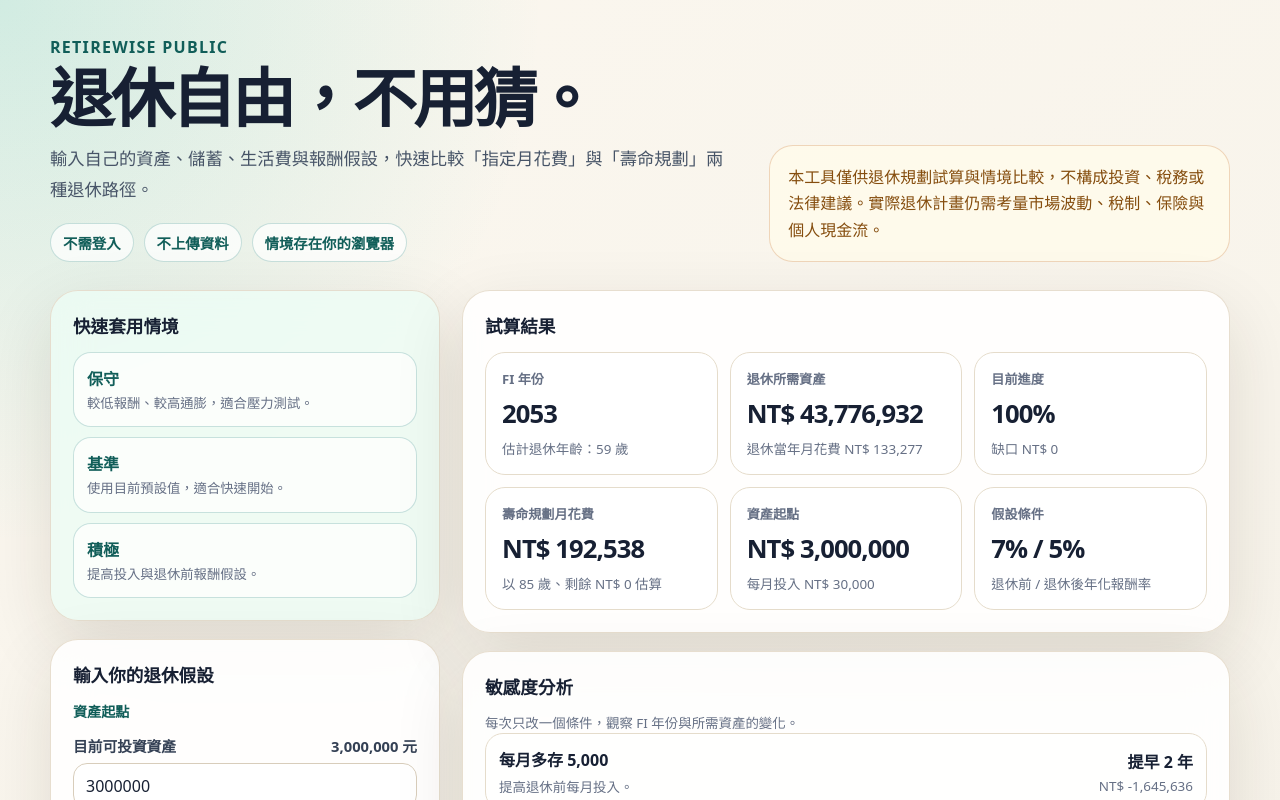
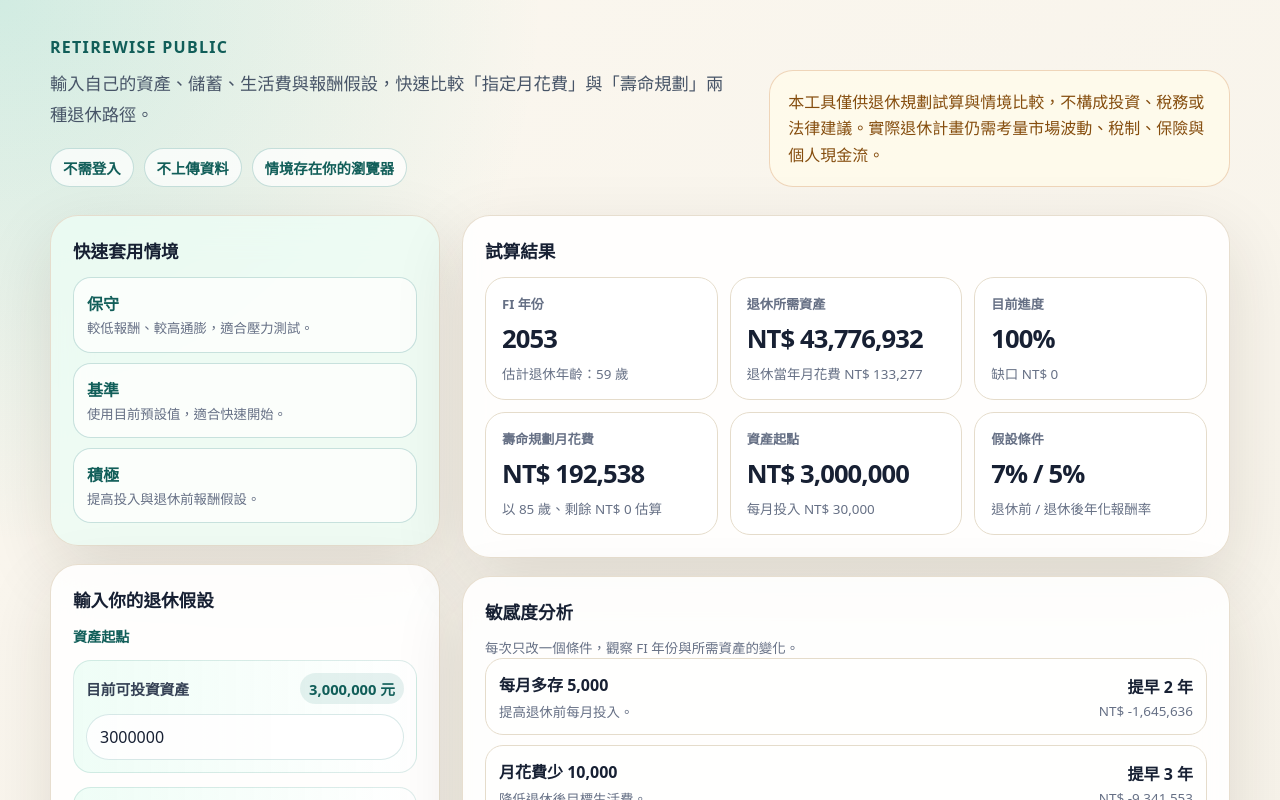
Before and after one commit to jjweiting/RetireWise, a Next.js app: page / in a window 1280 px wide. Shown: the top 800 px of the page. Built offline with nearby package versions, Linux system fonts and the light colour scheme.

Commit message:
style: refine retirement form controls

```diff
--- a/app/globals.css
+++ b/app/globals.css
@@ -155,30 +155,47 @@ h1 {
 
 .field {
   display: grid;
-  gap: 7px;
+  gap: 10px;
+  border: 1px solid rgba(15, 118, 110, 0.14);
+  border-radius: 18px;
+  background: linear-gradient(90deg, rgba(236, 253, 245, 0.86), rgba(255, 255, 255, 0.78));
+  padding: 12px;
 }
 
 .field-row {
   display: flex;
   justify-content: space-between;
+  align-items: center;
   gap: 12px;
   color: #344054;
   font-size: 0.92rem;
   font-weight: 650;
 }
 
+.field-row span:last-child {
+  border-radius: 999px;
+  background: rgba(15, 118, 110, 0.1);
+  color: var(--brand-dark);
+  padding: 5px 9px;
+  font-weight: 850;
+  white-space: nowrap;
+}
+
 .field input[type='number'] {
   width: 100%;
-  border: 1px solid #d8cdbb;
-  border-radius: 14px;
-  background: rgba(255, 255, 255, 0.86);
+  border: 0;
+  border-radius: 999px;
+  background: rgba(255, 255, 255, 0.92);
+  box-shadow: inset 0 0 0 1px rgba(15, 118, 110, 0.16);
   color: var(--ink);
-  padding: 11px 12px;
+  padding: 12px 14px;
 }
 
 .field input[type='range'] {
   width: 100%;
+  height: 12px;
   accent-color: var(--brand);
+  cursor: pointer;
 }
 
 .hint,
--- a/app/page.tsx
+++ b/app/page.tsx
@@ -102,7 +102,6 @@ export default function Home() {
       <header className="hero">
         <div>
           <p className="eyebrow">RetireWise Public</p>
-          <h1>退休自由，不用猜。</h1>
           <p className="lead">
             輸入自己的資產、儲蓄、生活費與報酬假設，快速比較「指定月花費」與「壽命規劃」兩種退休路徑。
           </p>
```
